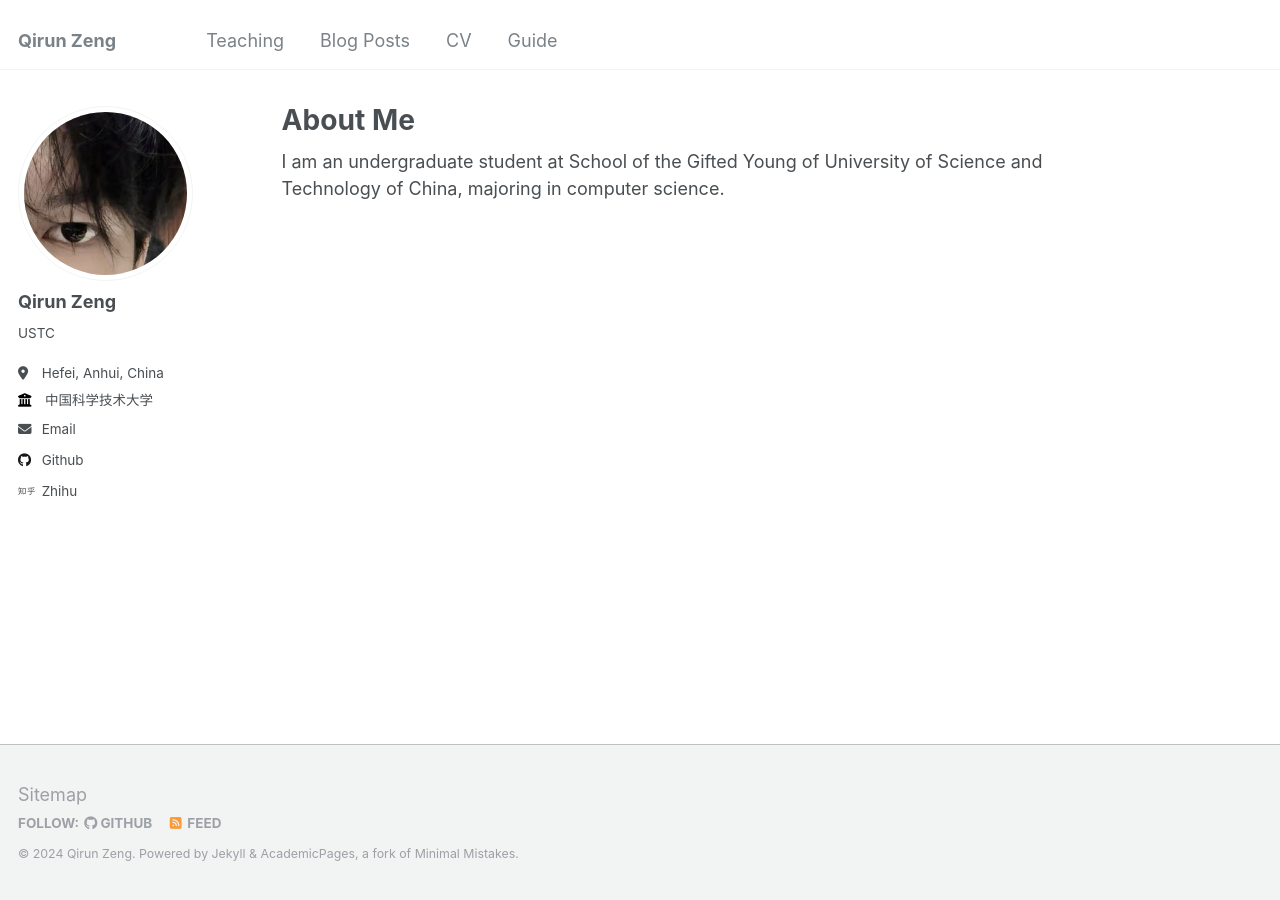
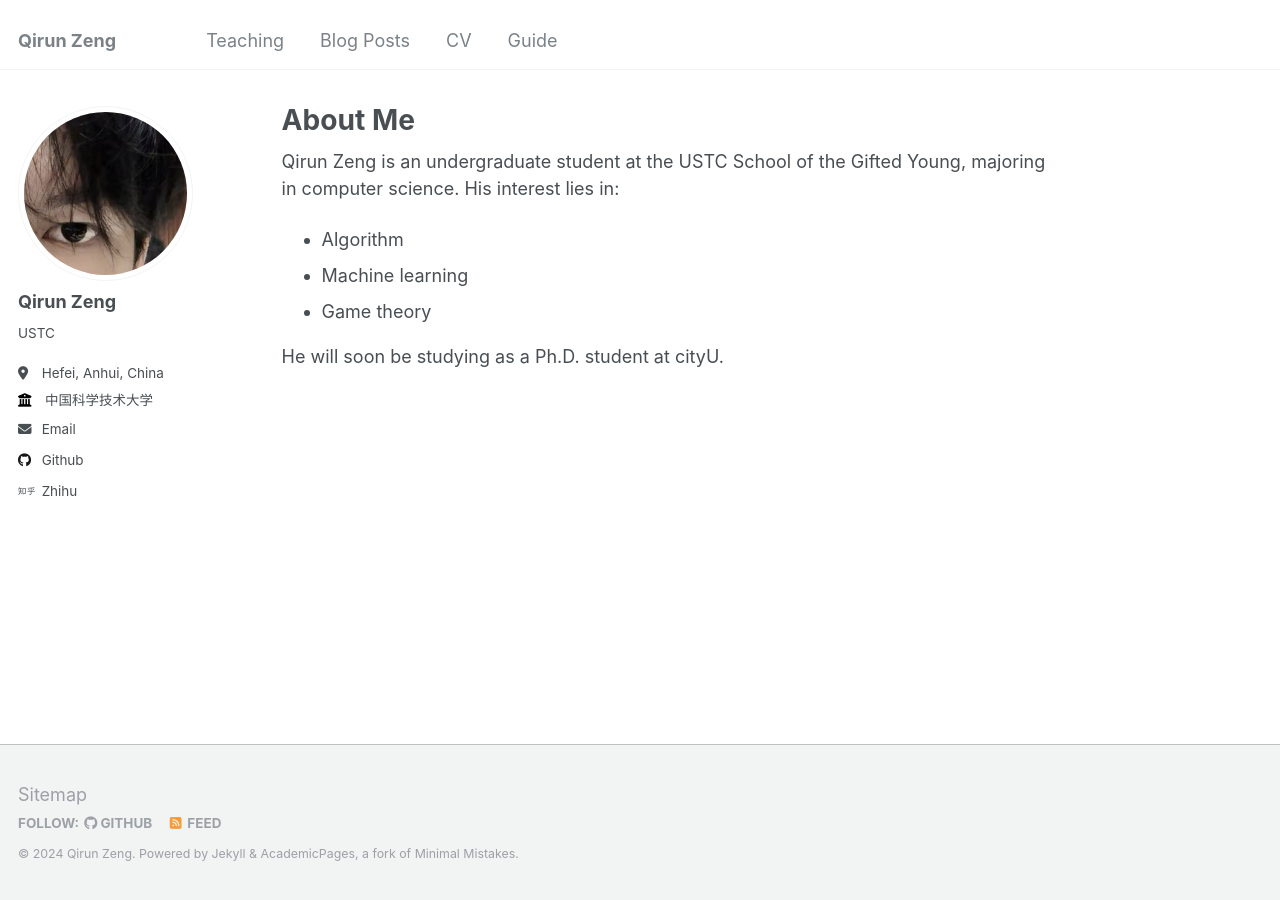
Before and after one commit to rewinery/rewinery.github.io, a Jekyll site: the page built from _pages/about.md, in a window 1280 px wide. Built offline with Jekyll 4.4.1, drawn with Linux system fonts in a browser that asks for light colours.

Commit message:
更新个人简介

```diff
--- a/_pages/about.md
+++ b/_pages/about.md
@@ -7,4 +7,10 @@ redirect_from:
   - /about.html
 ---
 
-I am an undergraduate student at School of the Gifted Young of University of Science and Technology of China, majoring in computer science.
+Qirun Zeng is an undergraduate student at the USTC School of the Gifted Young, majoring in computer science. His interest lies in:
+
+- Algorithm
+- Machine learning
+- Game theory
+
+He will soon be studying as a Ph.D. student at cityU.
```
Also changed, not shown: 1 other file.
